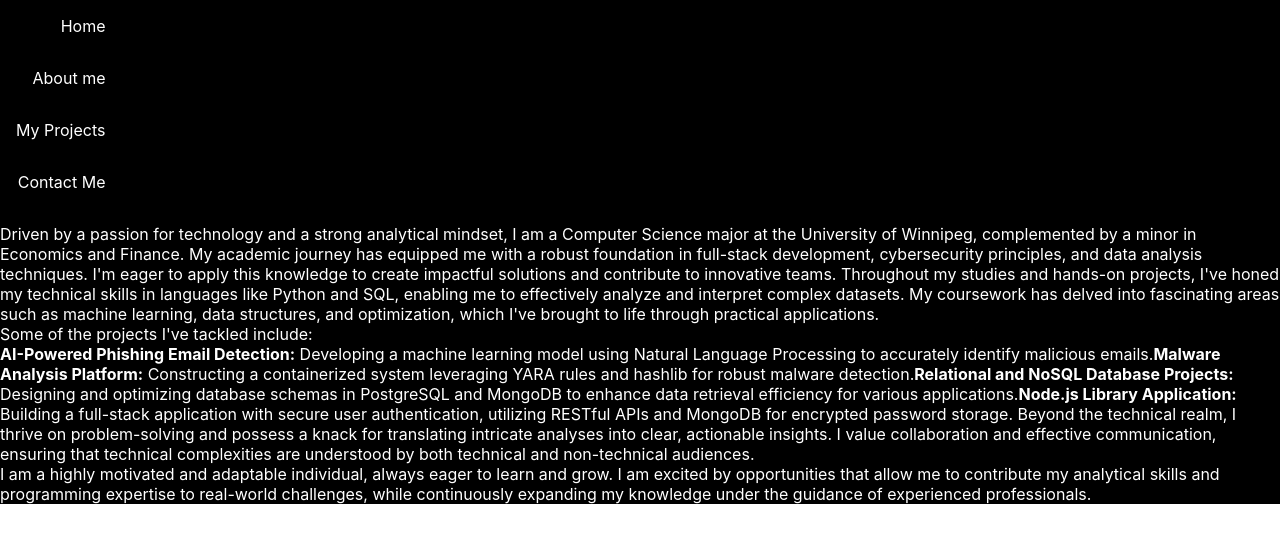
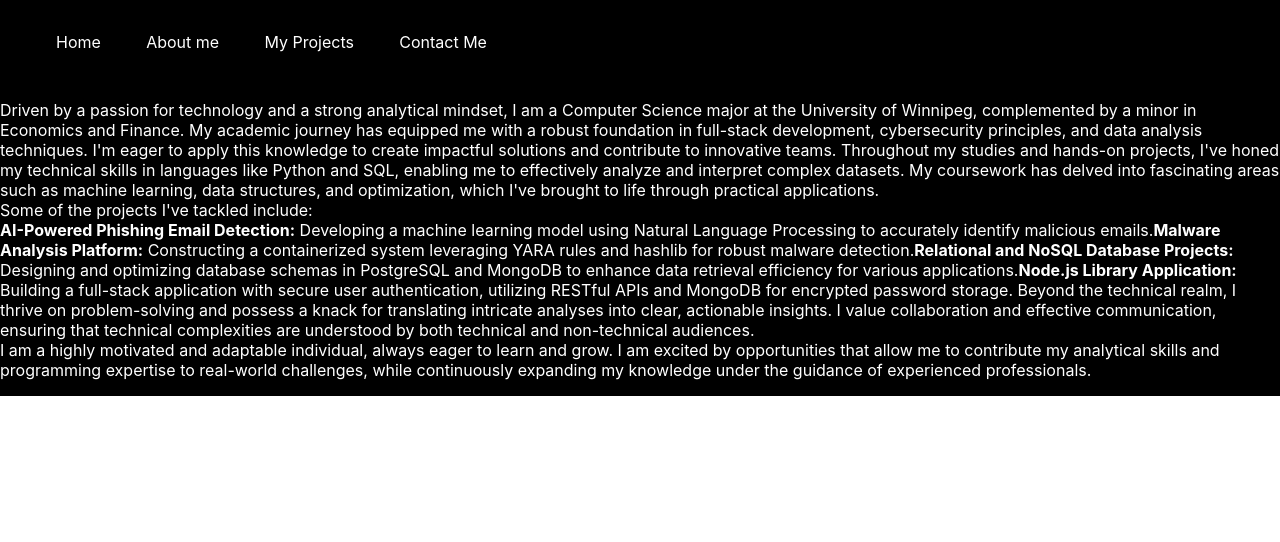
Before and after one commit to HiteshBhasin/ReactApp, a React (Create React App) app in the folder portforlio-App/Client/client/: page / in a window 1280 px wide. Shown: the top 542 px of the page. Built offline with nearby package versions, Linux system fonts and the light colour scheme.

Commit message:
new commit

```diff
--- a/portforlio-App/Client/client/src/App.css
+++ b/portforlio-App/Client/client/src/App.css
@@ -1,5 +1,10 @@
 .App {
    padding:0;
+   margin: 0;
+   width: 100%;
+   height: 100%;
+   display: flex;
+   flex-direction: column;
    background-color: black;
 
 }
--- a/portforlio-App/Client/client/src/Component/header.css
+++ b/portforlio-App/Client/client/src/Component/header.css
@@ -5,25 +5,25 @@
 }
 
 ul{
-    list-style-type: none;
-    margin: 0;
-    padding: 0;
-    overflow: hidden;
+   width:100%;
+   display: flex;
+   align-items: center;
+   justify-content: space-between;
 
 }
+li{
+    float: left;
+}
 li a{
-    float: right;
-}
-ul li a{
     display: block;
     color: white;
     text-align: center;
     padding: 16px;
     text-decoration: none;
 }
-li a :hover{
-    background: white;
-    color: black;
+ a:hover{
+  color: black;
+  background-color: white;
 
 
 }
--- a/portforlio-App/Client/client/src/index.css
+++ b/portforlio-App/Client/client/src/index.css
@@ -1,6 +1,9 @@
 body {
   background-color:white;
   margin: 0;
+  padding: 0;
+  height: 100%;
+  width: 100%;
   font-family: -apple-system, BlinkMacSystemFont, 'Segoe UI', 'Roboto', 'Oxygen',
     'Ubuntu', 'Cantarell', 'Fira Sans', 'Droid Sans', 'Helvetica Neue',
     sans-serif;
@@ -12,3 +15,6 @@
   font-family: source-code-pro, Menlo, Monaco, Consolas, 'Courier New',
     monospace;
 }
+#root{
+  height: 100%;
+}
```
